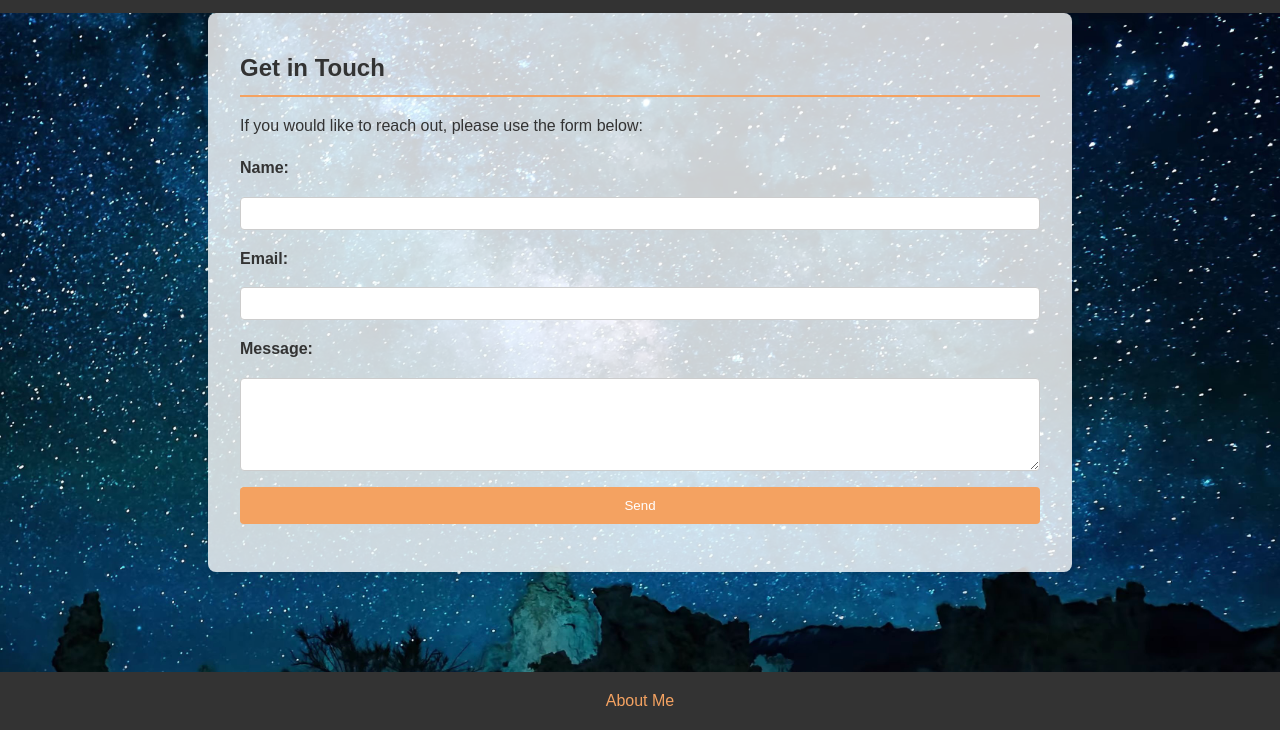
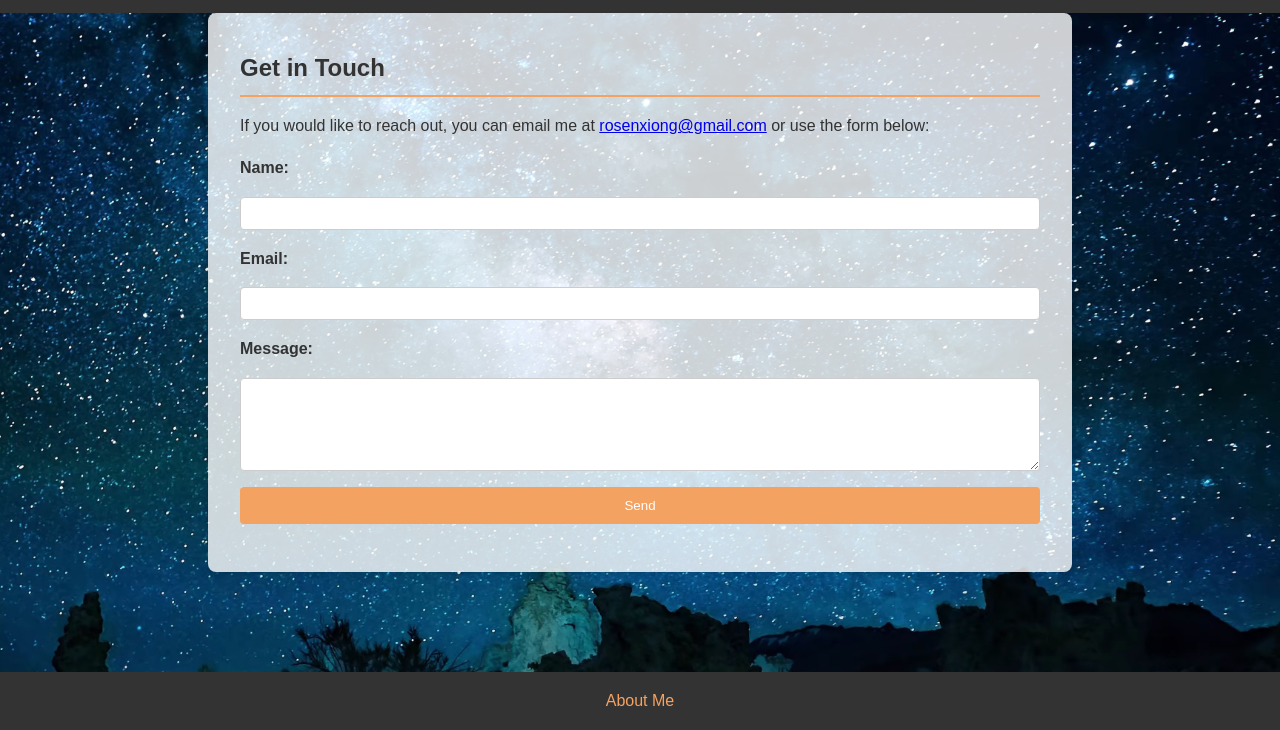
Before and after one commit to front-end-fundamentals-2025/fef-portfolio-rosenx, a plain HTML site: page contact.html in a window 1280 px wide. Shown: the part 70-800 px from the top of the page. Drawn offline with Linux system fonts and the light colour scheme.

Commit message:
Update contact.html

```diff
--- a/contact.html
+++ b/contact.html
@@ -17,7 +17,7 @@
     <main>
         <section>
             <h2>Get in Touch</h2>
-            <p>If you would like to reach out, please use the form below:</p>
+            <p>If you would like to reach out, you can email me at <a href="mailto:rosenxiong@gmail.com">rosenxiong@gmail.com</a> or use the form below:</p>
             <form action="#" method="post">
                 <label for="name">Name:</label>
                 <input type="text" id="name" name="name" required>
```
